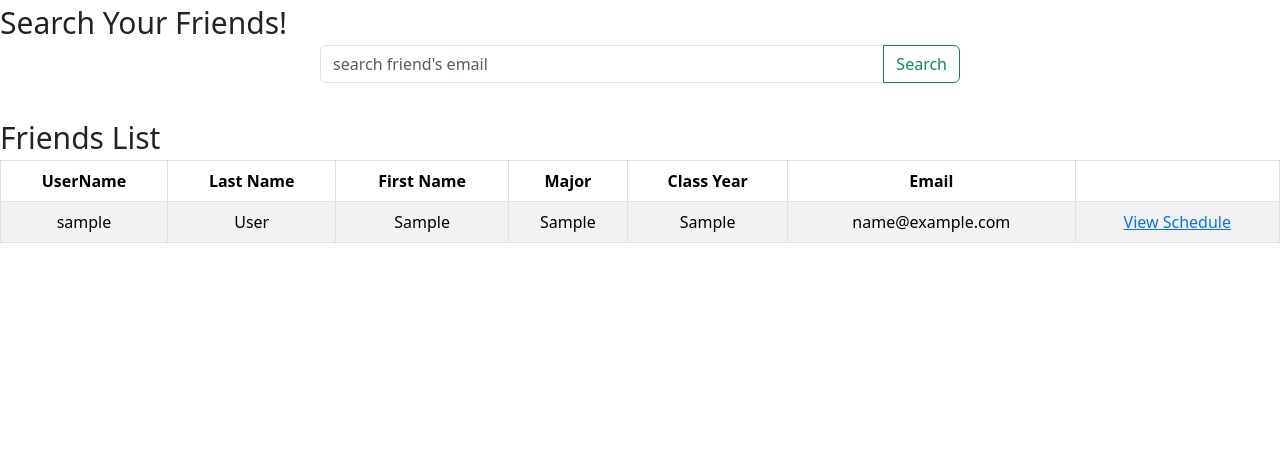
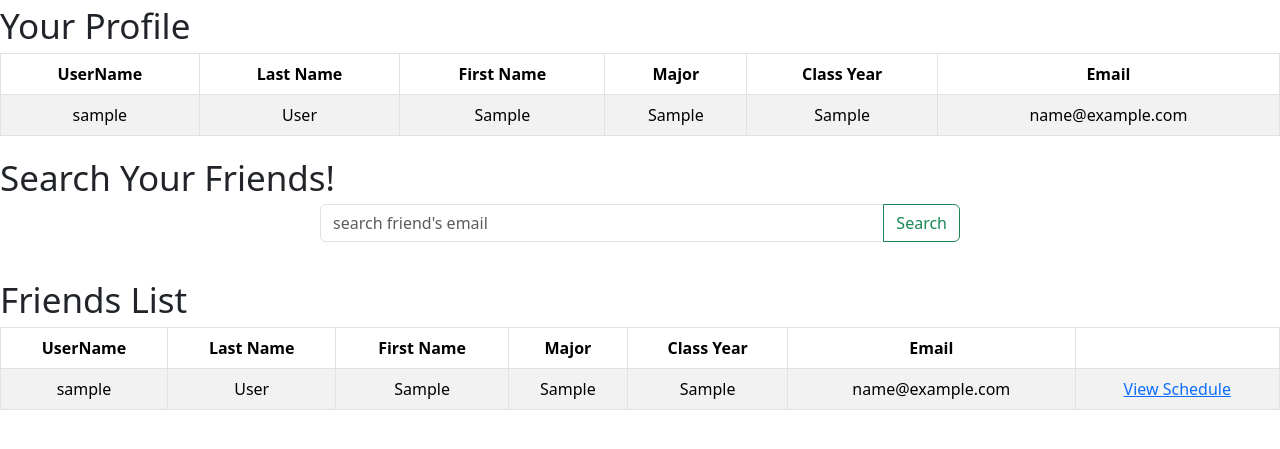
Before and after one commit to GaRandall/louslist, a Django app: page /friendlist in a window 1280 px wide. Shown: the part 56-505 px from the top of the page. Run offline with Django 4.2, Linux system fonts and the light colour scheme; a user stored in the database is signed in; tables that the repository leaves empty hold one stand-in row (values such as "Sample post"); some libraries are stand-ins or nearby versions.

Commit message:
user profile
added user profile

```diff
--- a/louslist/templates/louslist/friendlist.html
+++ b/louslist/templates/louslist/friendlist.html
@@ -51,9 +51,34 @@
         </ul>
     </div>
 </nav>
+<label class="ml-10 mb-0 col-md-6" style="font-size:35px;">Your Profile</label>
+<table class="table table-bordered table-striped">
+    <thead>
+        <tr>
+            <th scope="col" class="text-center">UserName</th>
+            <th scope="col" class="text-center">Last Name</th>
+            <th scope="col" class="text-center">First Name</th>
+            <th scope="col" class="text-center">Major</th>
+            <th scope="col" class="text-center">Class Year</th>
+            <th scope="col" class="text-center">Email</th>
+
+        </tr>
+    </thead>
+<tbody>
+{% load stringfilters %}
+    <tr>
+        <td class="text-center">{{request.user.uniqueuser.userName}}</td>
+        <td class="text-center">{{request.user.uniqueuser.lastName}}</td>
+        <td class="text-center">{{request.user.uniqueuser.firstName}}</td>
+        <td class="text-center">{{request.user.uniqueuser.Major}}</td>
+        <td class="text-center">{{request.user.uniqueuser.Year}}</td>
+        <td class="text-center">{{request.user.uniqueuser.userEmail}}</td>
+    </tr>
+</tbody>
+</table>
 <body>
     {% if request.user.uniqueuser.is_authenticate %}
-    <label class="ml-10 mb-0 col-md-6" style="font-size:30px;">Search Your Friends!</label>
+    <label class="ml-10 mb-0 col-md-6" style="font-size:35px;">Search Your Friends!</label>
     <form class="form-inline col-6 offset-sm-3 " action="{% url 'friend_result' %}">
         <div class="input-group">
             <input class="form-control  ml-sm-10 mb-2" type="search"   placeholder="search friend's email" aria-label="Search" name="search">
@@ -65,7 +90,7 @@
 </body>
 <br>
 {% if request.user.uniqueuser.is_authenticate %}
-<label class="ml-10 mb-0 col-md-6" style="font-size:30px;">Friends List</label>
+<label class="ml-10 mb-0 col-md-6" style="font-size:35px;">Friends List</label>
     <table class="table table-bordered table-striped">
         <thead>
             <tr>
--- a/louslist/views.py
+++ b/louslist/views.py
@@ -9,6 +9,7 @@ from django.db.models import Q
 import json
 from django.contrib.auth.models import User
 from django.contrib.auth.decorators import login_required
+from django.contrib import messages
 
 
 # Create your views here.
@@ -163,6 +164,7 @@ def create(request):
         if(a.first().lastName==''):
             return render(request, 'louslist/create.html', {'posts':posts})
         else:
+            messages.add_message(request, messages.SUCCESS, "You're Successfully logged in as: "+a.first().userName)
             return render(request, 'louslist/index.html', {'posts':posts})
 
 
@@ -485,6 +487,7 @@ def finished(request):
         request.user.uniqueuser.Major=major_post
         request.user.uniqueuser.Year=year_post
         request.user.uniqueuser.save()
+        messages.add_message(request, messages.SUCCESS, "You're Successfully logged in as: "+name_post)
         return HttpResponseRedirect(reverse('home'))
 
 """
```
